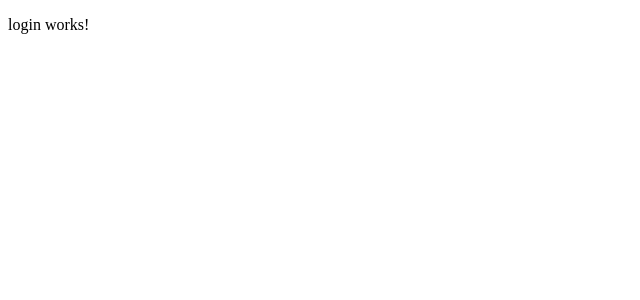
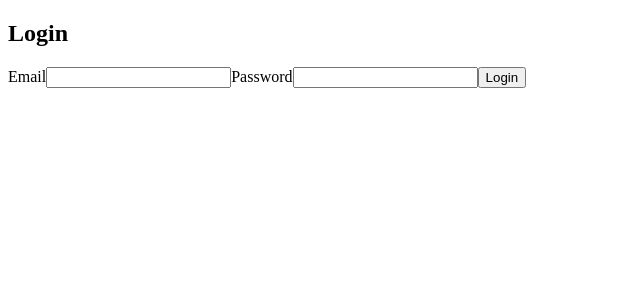
Before and after one commit to AlbertoCruz-Xpira/angular19account, an Angular app: page /login in a window 1280 px wide. Shown: the top 300 px of the page, without its empty margins (0-640 px from the left). Built offline with nearby package versions, Linux system fonts and the light colour scheme.

Commit message:
primeros componentes y login con users.ts

```diff
--- a/angular.json
+++ b/angular.json
@@ -92,5 +92,8 @@
         }
       }
     }
+  },
+  "cli": {
+    "analytics": false
   }
 }
--- a/src/app/app.config.ts
+++ b/src/app/app.config.ts
@@ -2,7 +2,11 @@ import { ApplicationConfig, provideZoneChangeDetection } from '@angular/core';
 import { provideRouter } from '@angular/router';
 
 import { routes } from './app.routes';
+import { provideHttpClient } from '@angular/common/http';
 
 export const appConfig: ApplicationConfig = {
-  providers: [provideZoneChangeDetection({ eventCoalescing: true }), provideRouter(routes)]
+  providers: [
+    provideHttpClient(),
+    provideZoneChangeDetection({ eventCoalescing: true }),
+    provideRouter(routes)]
 };
--- a/src/app/feature/account/pages/login/login.component.html
+++ b/src/app/feature/account/pages/login/login.component.html
@@ -1 +1,13 @@
-<p>login works!</p>
+<div>
+  <h2>Login</h2>
+  <form (ngSubmit)="login()">
+    <label for="email">Email</label>
+    <input id="email" type="email" [(ngModel)]="email" name="email" required />
+
+    <label for="password">Password</label>
+    <input id="password" type="password" [(ngModel)]="password" name="password" required />
+
+    <button type="submit">Login</button>
+  </form>
+  <p *ngIf="errorMessage" style="color: red;">{{ errorMessage }}</p>
+</div>
--- a/src/app/feature/account/pages/login/login.component.ts
+++ b/src/app/feature/account/pages/login/login.component.ts
@@ -1,10 +1,48 @@
 import { Component } from '@angular/core';
+import { UserService } from '../../services/user.service';
+import { FormsModule } from '@angular/forms';
+import { CommonModule } from '@angular/common';
 
 @Component({
   selector: 'app-login',
   templateUrl: './login.component.html',
-  styleUrl: './login.component.css'
+  styleUrls: ['./login.component.css'],
+  imports: [CommonModule,FormsModule]
 })
 export class LoginComponent {
+  email: string = '';
+  password: string = '';
+  errorMessage: string = '';
 
+  // login(): void {
+  //   this.userService.getUsers().subscribe(users => {
+  //     const user = users.find(u => u.email === this.email && u.password === this.password);
+  //     if (user) {
+  //       alert('Login successful!');
+  //     } else {
+  //       this.errorMessage = 'Invalid email or password';
+  //       alert(this.errorMessage);
+  //     }
+  //   });
+  // }
+
+  users: any[] = [];
+
+  constructor(private userService: UserService) {}
+
+  ngOnInit() {
+    this.users = this.userService.getUsers();
+  }
+
+  login(): boolean {
+    const user = this.users.find(user => user.email === this.email && user.password === this.password);
+    if (user) {
+      alert('Login successful!');
+      return true;
+    } else {
+      this.errorMessage = 'Invalid email or password';
+      alert(this.errorMessage);
+      return false;
+    }
+  }
 }
--- a/src/app/feature/account/services/user.service.ts
+++ b/src/app/feature/account/services/user.service.ts
@@ -1,16 +1,15 @@
 import { Injectable } from '@angular/core';
-import { HttpClient } from '@angular/common/http';
-import { Observable } from 'rxjs';
+import { USERS } from '../../../../assets/mockups/users';
 
 @Injectable({
   providedIn: 'root',
 })
 export class UserService {
-  private usersUrl = 'assets/mockups/users.json';
 
-  constructor(private http: HttpClient) {}
+  constructor() {}
 
-  getUsers(): Observable<any[]> {
-    return this.http.get<any[]>(this.usersUrl);
+  // Retorna el objeto USERS importado
+  getUsers() {
+    return USERS;
   }
 }
--- /dev/null
+++ b/src/assets/mockups/users.ts
@@ -0,0 +1,5 @@
+export const USERS = [
+  { email: 'user1@example.com', password: 'password1' },
+  { email: 'user2@example.com', password: 'password2' },
+  { email: 'user3@example.com', password: 'password3' }
+];
```
Also changed, not shown: src/app/assets/mockups/users.json (deleted, +0 -12 lines), src/assets/img/tutorial/Refactor.jpg (renamed from src/app/assets/img/tutorial/Refactor.jpg), src/assets/img/tutorial/angular switcher.jpg (renamed from src/app/assets/img/tutorial/angular switcher.jpg).
